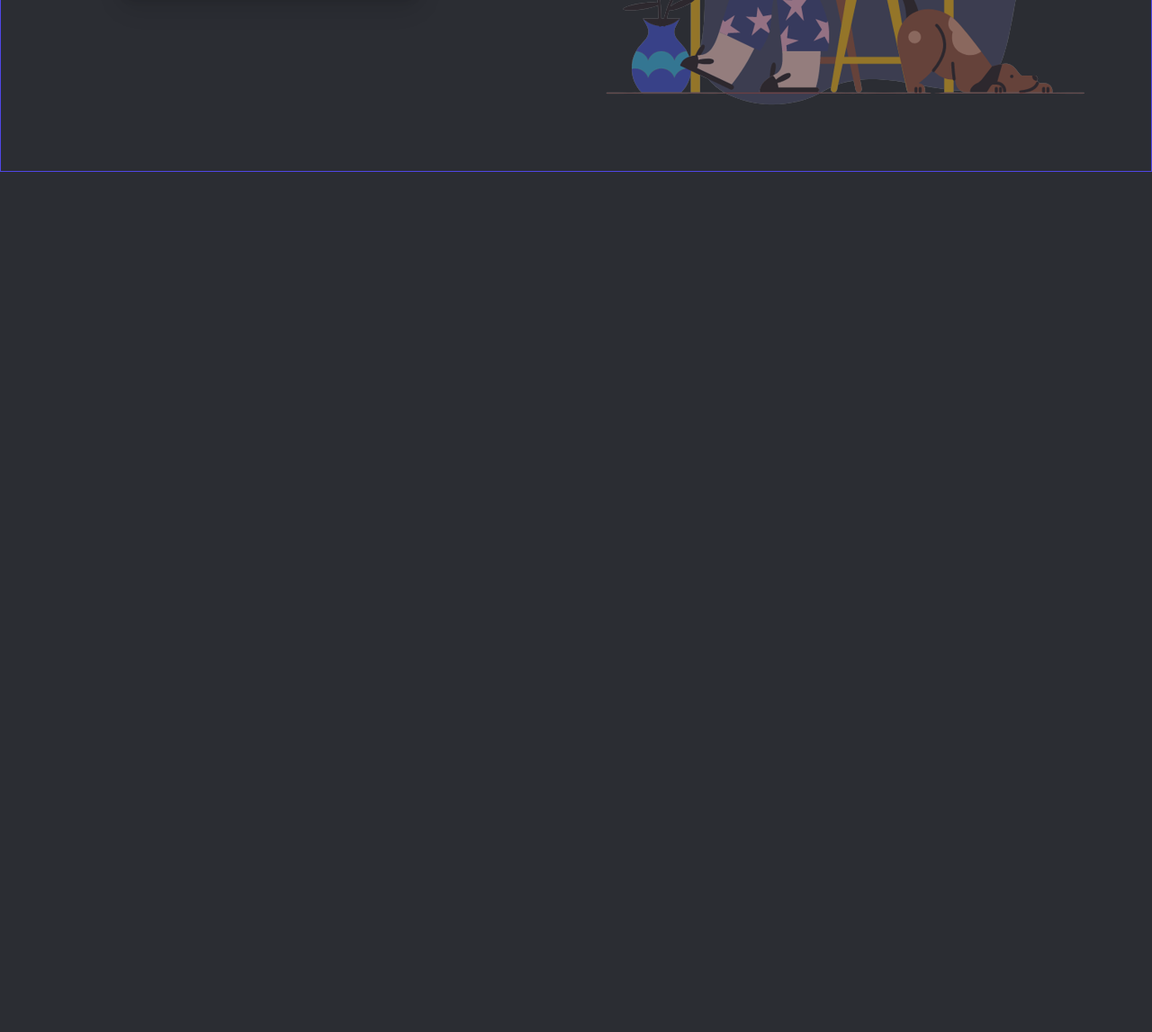
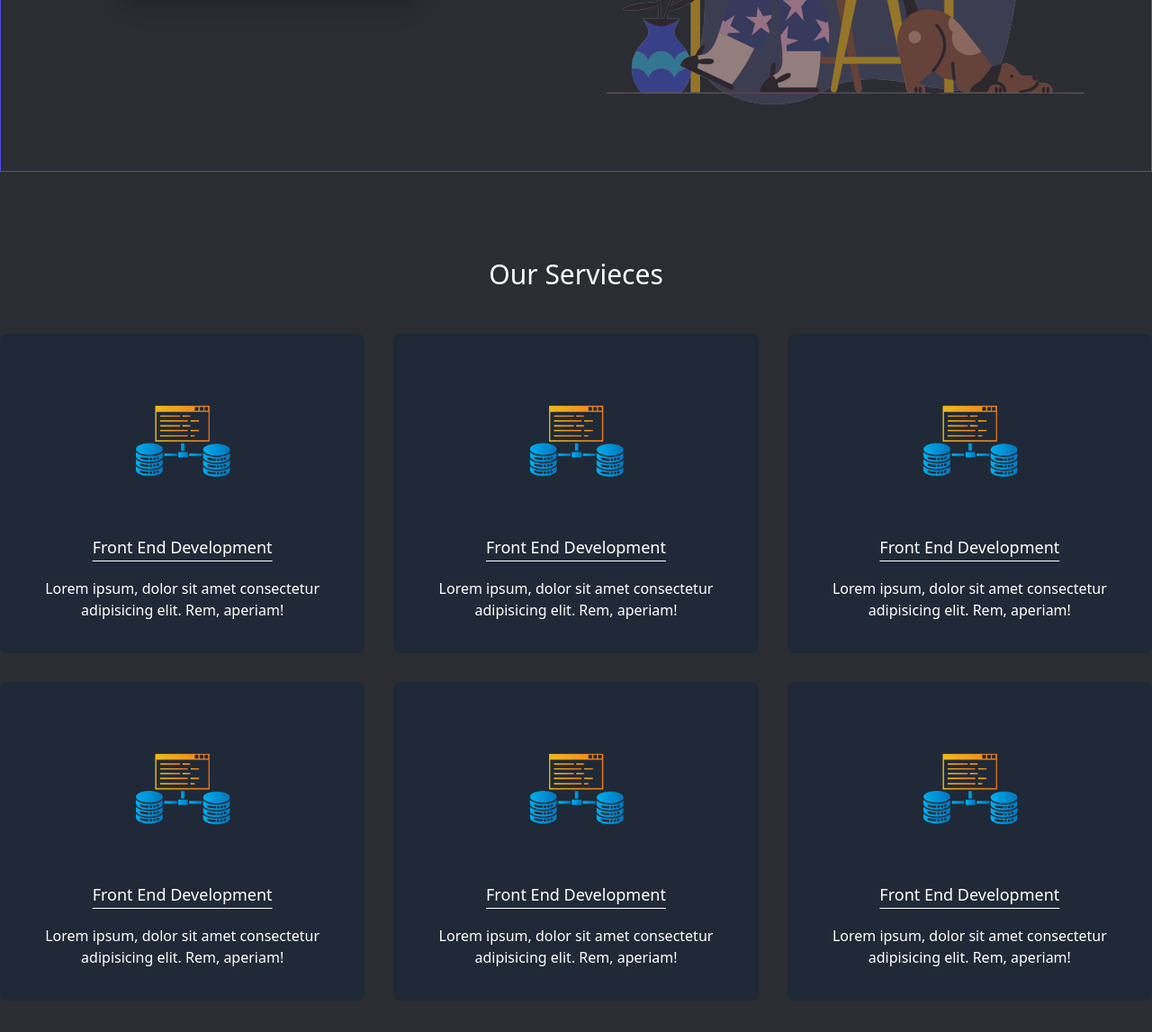
Before and after one commit to suruzzamanislam/TailwindFirstProject, a website built with Vite: page index.html in a window 1280 px wide. Shown: the part 537-1684 px from the top of the page at 90% size. Before the commit the page ends 800 px from the top, so only its background shows below. Built offline with nearby package versions, Linux system fonts and the light colour scheme.

Commit message:
card design

```diff
--- a/index.html
+++ b/index.html
@@ -44,7 +44,7 @@
         <div class="container mx-auto border border-indigo-600 border-t-0 h-[80vh] px-100 pt-10  text-white sm:flex justify-around items-center text-center">
             <div>
                 <h1 class="text-2xl sm:text-5xl mb-5 sm:mb-16">Smart Coders: Learn <br> Programming</h1>
-                <button class="bg-indigo-600 hover:bg-indigo-800 px-7 py-3 rounded-full text-xl shadow-xl">Join:Programming Shikbho
+                <button class="bg-indigo-600 hover:bg-indigo-800 px-7 py-3 rounded-full text-xl shadow-xl duration-300">Join:Programming Shikbho
                     <svg class="w-7 inline-block text-black ml-2 animate-ping" xmlns="http://www.w3.org/2000/svg" fill="none" viewBox="0 0 24 24" strokeWidth={1.5} stroke="currentColor" className="w-6 h-6">
                         <path strokeLinecap="round" strokeLinejoin="round" d="M17.25 8.25L21 12m0 0l-3.75 3.75M21 12H3" />
                       </svg>
@@ -58,6 +58,45 @@
     </header>
 
 
+    <main class="container mx-auto">
+        <section class="my-24">
+            <h2 class="text-3xl text-clip mb-12 text-center text-white">Our Servieces</h2>
+            <div class="grid md:grid-cols-2 lg:grid-cols-3 gap-8">
+                <div class="bg-gray-800 rounde p-8 rounded-lg text-center border-4 border-[#1f2937] hover:border-indigo-700 cursor-pointer">
+                    <img class="w-1/2 mx-auto" src="img/backEnd.png" alt="">
+                    <h4 class="text-white text-lg underline underline-offset-8 my-5">Front End Development</h4>
+                    <p class="text-white">Lorem ipsum, dolor sit amet consectetur adipisicing elit. Rem, aperiam!</p>
+                </div>
+                <div class="bg-gray-800 rounde p-8 rounded-lg text-center border-4 border-[#1f2937] hover:border-indigo-700 cursor-pointer">
+                    <img class="w-1/2 mx-auto" src="img/backEnd.png" alt="">
+                    <h4 class="text-white text-lg underline underline-offset-8 my-5">Front End Development</h4>
+                    <p class="text-white">Lorem ipsum, dolor sit amet consectetur adipisicing elit. Rem, aperiam!</p>
+                </div>
+                <div class="bg-gray-800 rounde p-8 rounded-lg text-center border-4 border-[#1f2937] hover:border-indigo-700 cursor-pointer">
+                    <img class="w-1/2 mx-auto" src="img/backEnd.png" alt="">
+                    <h4 class="text-white text-lg underline underline-offset-8 my-5">Front End Development</h4>
+                    <p class="text-white">Lorem ipsum, dolor sit amet consectetur adipisicing elit. Rem, aperiam!</p>
+                </div>
+                <div class="bg-gray-800 rounde p-8 rounded-lg text-center border-4 border-[#1f2937] hover:border-indigo-700 cursor-pointer">
+                    <img class="w-1/2 mx-auto" src="img/backEnd.png" alt="">
+                    <h4 class="text-white text-lg underline underline-offset-8 my-5">Front End Development</h4>
+                    <p class="text-white">Lorem ipsum, dolor sit amet consectetur adipisicing elit. Rem, aperiam!</p>
+                </div>
+                <div class="bg-gray-800 rounde p-8 rounded-lg text-center border-4 border-[#1f2937] hover:border-indigo-700 cursor-pointer">
+                    <img class="w-1/2 mx-auto" src="img/backEnd.png" alt="">
+                    <h4 class="text-white text-lg underline underline-offset-8 my-5">Front End Development</h4>
+                    <p class="text-white">Lorem ipsum, dolor sit amet consectetur adipisicing elit. Rem, aperiam!</p>
+                </div>
+                <div class="bg-gray-800 rounde p-8 rounded-lg text-center border-4 border-[#1f2937] hover:border-indigo-700 cursor-pointer">
+                    <img class="w-1/2 mx-auto" src="img/backEnd.png" alt="">
+                    <h4 class="text-white text-lg underline underline-offset-8 my-5">Front End Development</h4>
+                    <p class="text-white">Lorem ipsum, dolor sit amet consectetur adipisicing elit. Rem, aperiam!</p>
+                </div>
+            </div>
+        </section>
+    </main>
+
+
 
 </body>
 </html>
```
Also changed, not shown: img/backEnd.png (added).
